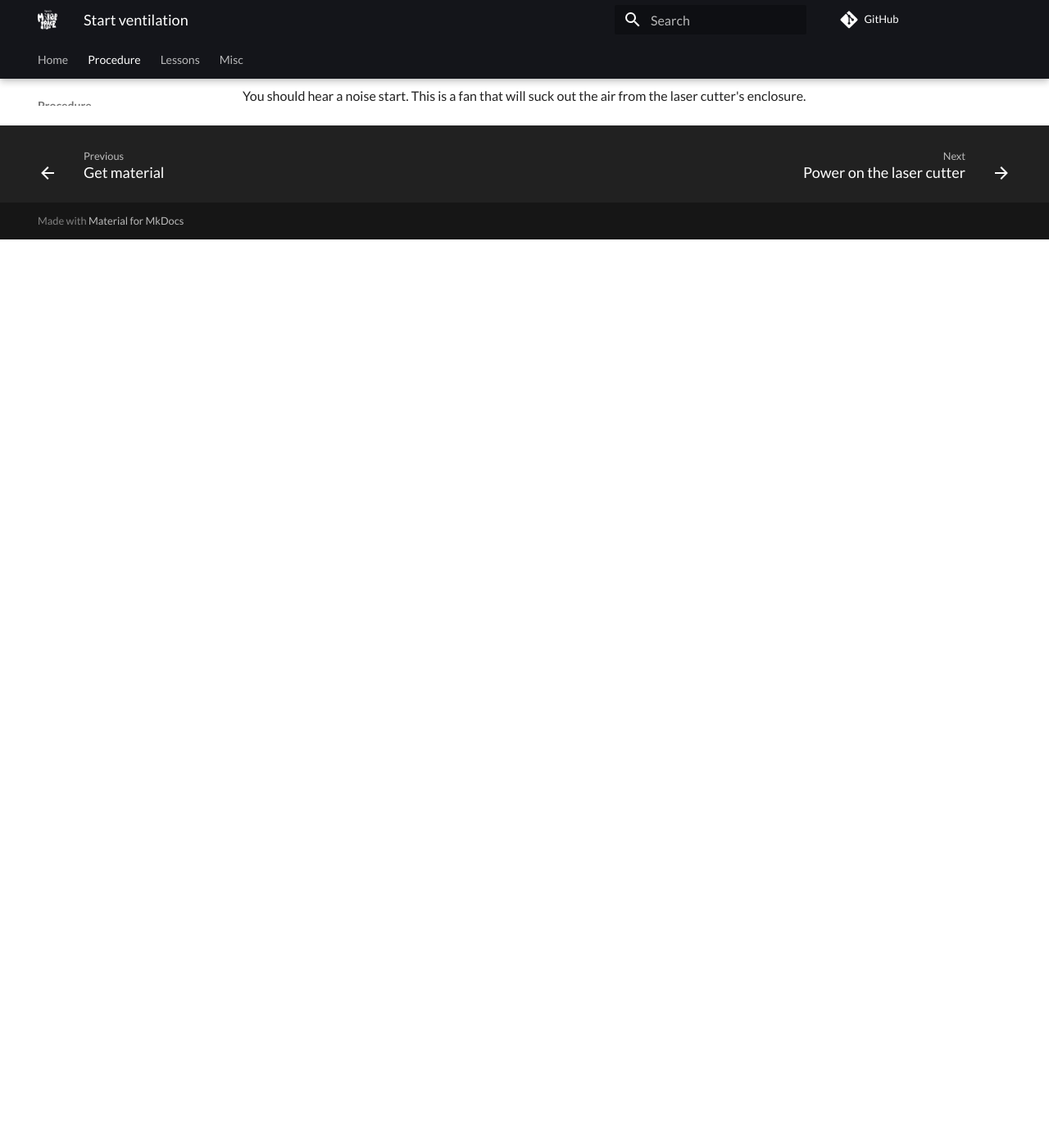
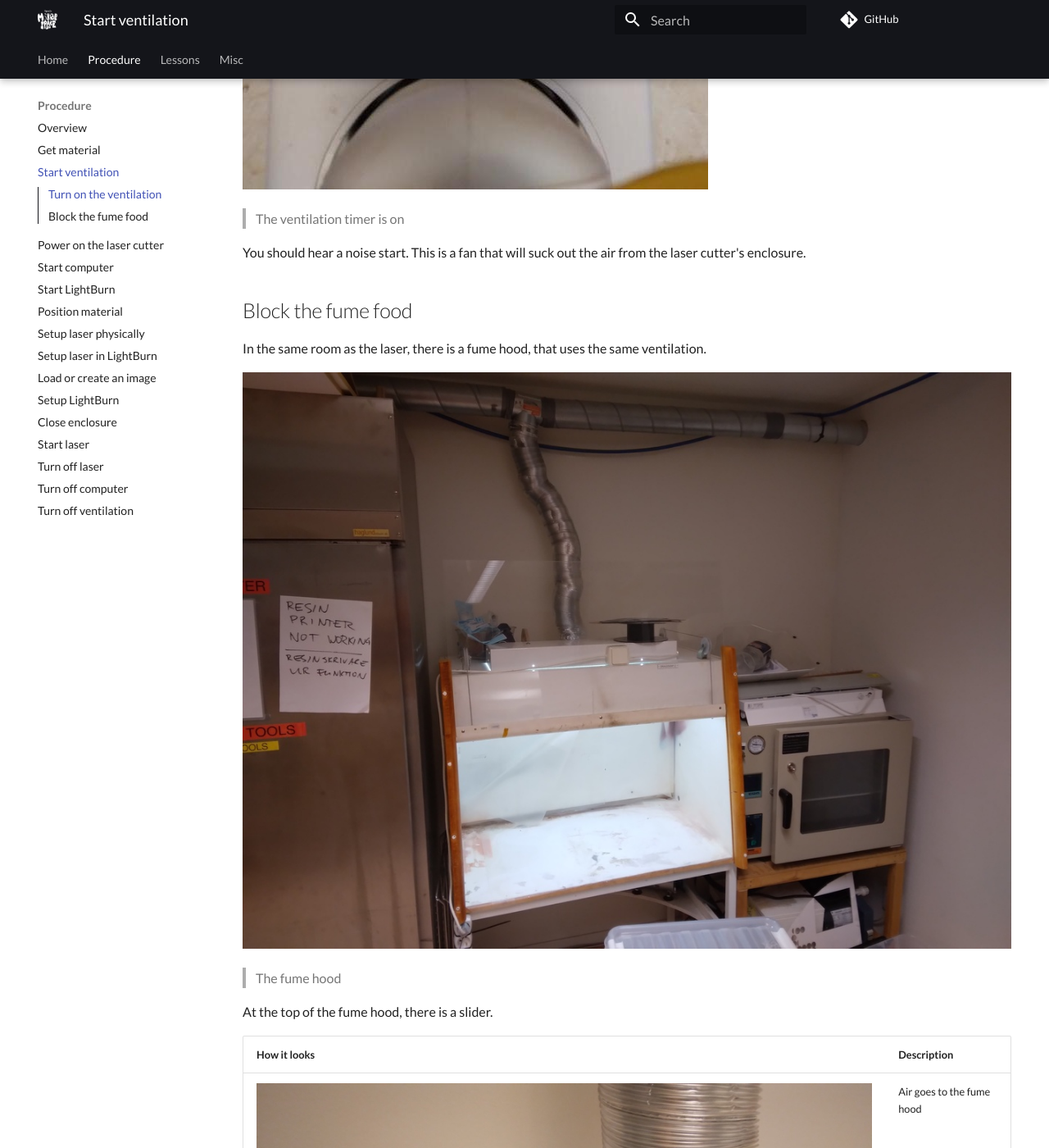
Before and after one commit to uppsala-makerspace/laser_cutter_guide, an MkDocs documentation site: the page built from docs/steps/start_ventilation.md, in a window 1280 px wide and 1400 px high, scrolled down 6703 px. Shown: the whole window at 82% size. Built offline with MkDocs 1.6.1 and Material for MkDocs 9.7.7, drawn with Linux system fonts in a browser that asks for light colours; comment, search, counter and statistics services are not loaded; before the commit the page ends 6995 px from its top, so only the background shows below that; some of the changed text lies outside the part shown.

Commit message:
Also redirect air from fumehood

```diff
--- a/docs/steps/start_ventilation.md
+++ b/docs/steps/start_ventilation.md
@@ -7,6 +7,13 @@ tags:
 ---
 
 # Start ventilation
+
+Starting the ventiation has two steps:
+
+- Turn on the ventilation
+- Block the fume food
+
+## Turn on the ventilation
 
 In the woodshop, press the button to turn on the ventilation.
 
@@ -54,3 +61,22 @@ Now the ventilation timer is on.
 You should hear a noise start.
 This is a fan that will suck out the air from the laser cutter's
 enclosure.
+
+## Block the fume food
+
+In the same room as the laser,
+there is a fume hood, that
+uses the same ventilation.
+
+![The fume hood](fume_hood_ventilation.jpg)
+
+> The fume hood
+
+At the top of the fume hood, there is a slider.
+
+How it looks                                                   |Description
+---------------------------------------------------------------|----------------------------------------------------------------
+![Air goes to the fume hood](air_to_fume_hood_to_fume_hood.jpg)|Air goes to the fume hood
+![Air goes to the laser](air_to_fume_hood_to_laser.jpg)        |Air goes to the laser
+
+Change the slider on the fumehood so that the air goes to the laser cutter.
```
Also changed, not shown: docs/steps/air_to_fume_hood_to_fume_hood.jpg (renamed from docs/steps/unused/air_to_fume_hood_to_fume_hood.jpg), docs/steps/air_to_fume_hood_to_laser.jpg (renamed from docs/steps/unused/air_to_fume_hood_to_laser.jpg), docs/steps/fume_hood_ventilation.jpg (renamed from docs/steps/unused/fume_hood_ventilation.jpg).
